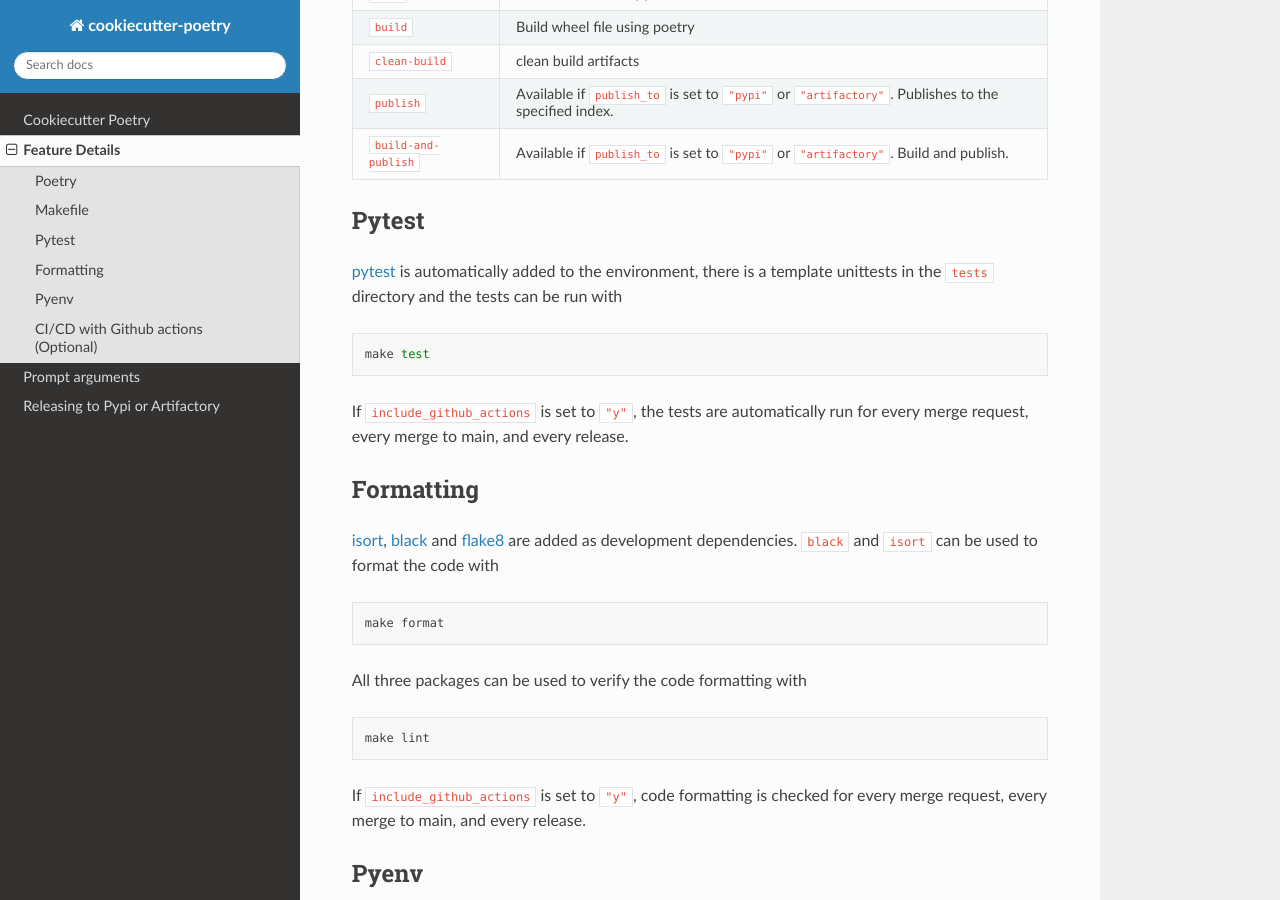
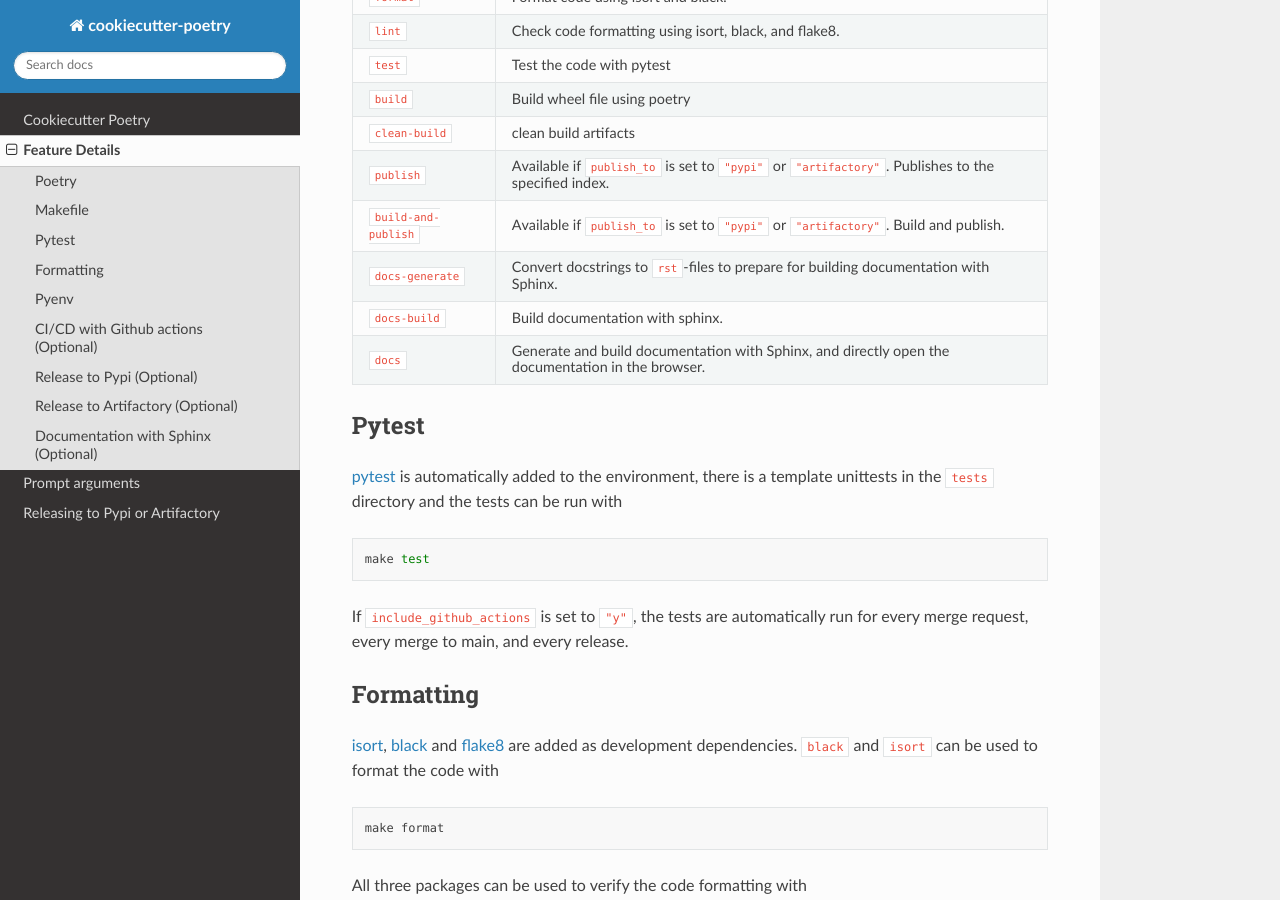
Before and after one commit to fpgmaas/cookiecutter-poetry, a Sphinx documentation site: the page built from docs/feature_details.rst, in a window 1280 px wide and 900 px high, scrolled down 1023 px. Built offline with Sphinx 7.4.7 and the Read the Docs theme 2.0.0, drawn with Linux system fonts in a browser that asks for light colours; some of the changed text lies outside the part shown.

Commit message:
improved some documentation

```diff
--- a/docs/feature_details.rst
+++ b/docs/feature_details.rst
@@ -48,6 +48,12 @@
 | ``publish``            | Available if ``publish_to`` is set to ``"pypi"`` or ``"artifactory"``. Publishes to the specified index.  |
 +------------------------+-----------------------------------------------------------------------------------------------------------+
 | ``build-and-publish``  | Available if ``publish_to`` is set to ``"pypi"`` or ``"artifactory"``. Build and publish.                 |
++------------------------+-----------------------------------------------------------------------------------------------------------+
+| ``docs-generate``      | Convert docstrings to ``rst``-files to prepare for building documentation with Sphinx.                    |
++------------------------+-----------------------------------------------------------------------------------------------------------+
+| ``docs-build``         | Build documentation with sphinx.                                                                          |
++------------------------+-----------------------------------------------------------------------------------------------------------+
+| ``docs``               | Generate and build documentation with Sphinx, and directly open the documentation in the browser.         |
 +------------------------+-----------------------------------------------------------------------------------------------------------+
 
 Pytest
@@ -110,3 +116,17 @@
 
 ``on-release-main.yml`` does all of the former whenever a new release is made on the ``main`` branch. To learn more about releasing,
 see :doc:`Releasing to Pypi or Artifactory <./releasing>`.
+
+
+Release to Pypi (Optional)
+----------------------------
+
+See :doc:`Releasing to Pypi or Artifactory <./releasing>`
+
+Release to Artifactory (Optional)
+----------------------------------
+
+See :doc:`Releasing to Pypi or Artifactory <./releasing>`
+
+Documentation with Sphinx (Optional)
+------------------------------------
--- a/docs/prompt_arguments.rst
+++ b/docs/prompt_arguments.rst
@@ -47,6 +47,10 @@
     your code as simple as creating a new release release on Github.
     For more info, see :doc:`Releasing to Pypi or Artifactory <./releasing>`.
 
+**sphinx_docs**
+    ``"y"`` or ``"n"``. Adds `sphinx <https://www.sphinx-doc.org/en/master/>`_` documentation to your project. This includes automatically parsing your
+    docstrings and adding them to the documentation. Documentation will be deployed to the ``gh-pages`` branch.
+
 **open_source_license**
     Choose a `license <https://choosealicense.com/>`_. Options: ``["1. MIT License", "2. BSD license", "3. ISC license",
     "4. Apache Software License 2.0", "5. GNU General Public License v3", "6. Not open source"]``
```
Also changed, not shown: README.rst (+21 -20 lines).
